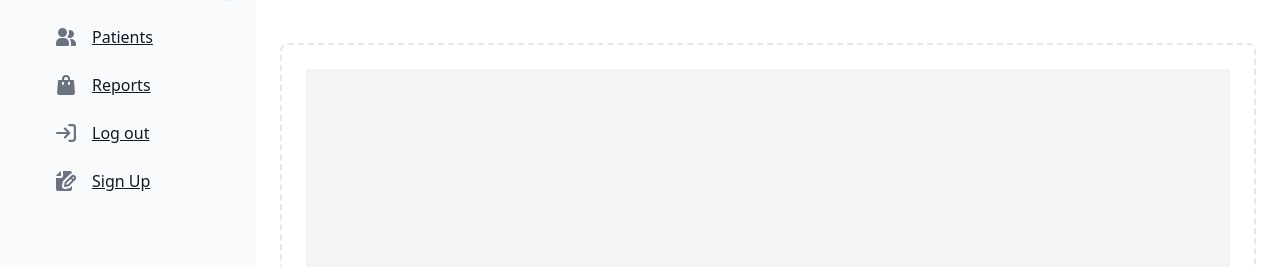
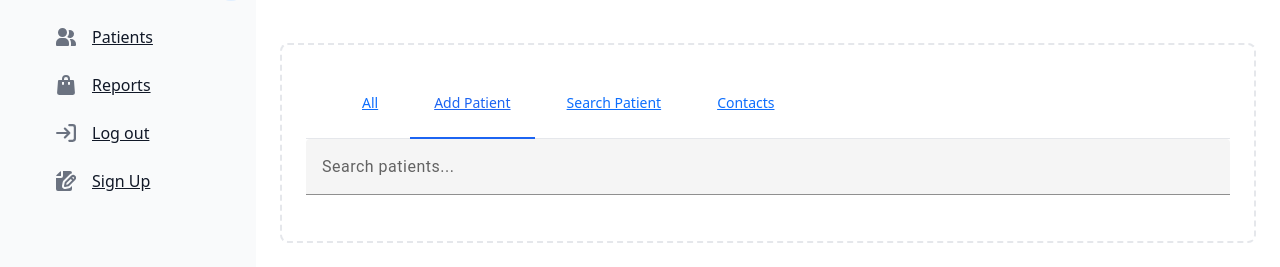
Before and after one commit to ShashithaU/hospital-management-system-front-end, an Angular app: page /patients/get-patient-details in a window 1280 px wide. Shown: the part 159-426 px from the top of the page. Built offline with nearby package versions, Linux system fonts and the light colour scheme.

Commit message:
search patient feature was added

```diff
--- a/package.json
+++ b/package.json
@@ -11,10 +11,12 @@
   "private": true,
   "dependencies": {
     "@angular/animations": "^18.2.0",
+    "@angular/cdk": "^18.2.14",
     "@angular/common": "^18.2.0",
     "@angular/compiler": "^18.2.0",
     "@angular/core": "^18.2.0",
     "@angular/forms": "^18.2.0",
+    "@angular/material": "^18.2.14",
     "@angular/platform-browser": "^18.2.0",
     "@angular/platform-browser-dynamic": "^18.2.0",
     "@angular/router": "^18.2.0",
--- a/src/app/app.config.ts
+++ b/src/app/app.config.ts
@@ -1,9 +1,10 @@
-import { ApplicationConfig, provideZoneChangeDetection } from '@angular/core';
+import { ApplicationConfig, importProvidersFrom, provideZoneChangeDetection } from '@angular/core';
 import { provideRouter } from '@angular/router';
+import { BrowserAnimationsModule } from '@angular/platform-browser/animations';
 
 import { routes } from './app.routes';
 import { provideHttpClient } from '@angular/common/http';
 
 export const appConfig: ApplicationConfig = {
-  providers: [provideZoneChangeDetection({ eventCoalescing: true }), provideRouter(routes),provideHttpClient()]
+  providers: [provideZoneChangeDetection({ eventCoalescing: true }), provideRouter(routes),provideHttpClient(),importProvidersFrom(BrowserAnimationsModule)]
 };
--- a/src/app/app.routes.ts
+++ b/src/app/app.routes.ts
@@ -3,6 +3,7 @@ import { ManagePatientComponent } from './patient/manage-patient/manage-patient.
 import { PatientRootComponent } from './patient/patient-root/patient-root.component';
 import { NotFountPageComponent } from './common/not-fount-page/not-fount-page.component';
 import { AddPatientComponent } from './patient/add-patient/add-patient.component';
+import { SearchPatientComponent } from './patient/search-patient/search-patient.component';
 
 export const routes: Routes = [
   {
@@ -16,6 +17,10 @@ export const routes: Routes = [
       {
         path:"add-patient",
         component:AddPatientComponent
+      },
+      {
+        path:"get-patient-details",
+        component:SearchPatientComponent
       }
     ],
   },
--- a/src/app/patient/patient-root/patient-root.component.html
+++ b/src/app/patient/patient-root/patient-root.component.html
@@ -7,7 +7,7 @@
             <a routerLink="add-patient"  class="inline-block p-4 text-blue-600 border-b-2 border-blue-600 rounded-t-lg active dark:text-blue-500 dark:border-blue-500" aria-current="page">Add Patient</a>
         </li>
         <li class="me-2">
-            <a routerLink="settings"  class="inline-block p-4 border-b-2 border-transparent rounded-t-lg hover:text-gray-600 hover:border-gray-300 dark:hover:text-gray-300">Settings</a>
+            <a routerLink="get-patient-details"  class="inline-block p-4 border-b-2 border-transparent rounded-t-lg hover:text-gray-600 hover:border-gray-300 dark:hover:text-gray-300">Search Patient</a>
         </li>
         <li class="me-2">
             <a routerLink="contacts"  class="inline-block p-4 border-b-2 border-transparent rounded-t-lg hover:text-gray-600 hover:border-gray-300 dark:hover:text-gray-300">Contacts</a>
--- /dev/null
+++ b/src/app/patient/search-patient/search-patient.component.html
@@ -0,0 +1,15 @@
+<div class="relative">
+    <mat-form-field class="w-full">
+      <input matInput
+             [formControl]="searchControl"
+             [matAutocomplete]="auto"
+             placeholder="Search patients...">
+    </mat-form-field>
+
+    <mat-autocomplete #auto="matAutocomplete" [displayWith]="displayFn">
+      <mat-option *ngFor="let patient of filteredPatients | async" [value]="patient">
+        {{ patient.name }}
+         ({{ patient.nic }})
+      </mat-option>
+    </mat-autocomplete>
+  </div>
--- /dev/null
+++ b/src/app/patient/search-patient/search-patient.component.ts
@@ -0,0 +1,42 @@
+import { Component, OnInit } from '@angular/core';
+import { MatAutocompleteModule } from '@angular/material/autocomplete';
+import { MatFormFieldModule } from '@angular/material/form-field';
+import { MatInputModule } from '@angular/material/input';
+import { FormControl, ReactiveFormsModule } from '@angular/forms';
+import { HttpClient } from '@angular/common/http';
+import { Observable, debounceTime, distinctUntilChanged, switchMap } from 'rxjs';
+import { CommonModule } from '@angular/common';
+@Component({
+  selector: 'app-search-patient',
+  standalone: true,
+  imports: [MatAutocompleteModule,
+    MatFormFieldModule,
+    MatInputModule,
+    ReactiveFormsModule,
+  CommonModule],
+  templateUrl: './search-patient.component.html',
+  styleUrl: './search-patient.component.css'
+})
+export class SearchPatientComponent implements OnInit {
+  searchControl = new FormControl();
+  filteredPatients!: Observable<any[]>;
+  apiUrl = 'http://localhost:8080/patient/search-by-name/'; // Update with your API URL
+
+  constructor(private http: HttpClient) {}
+
+  ngOnInit() {
+    this.filteredPatients = this.searchControl.valueChanges.pipe(
+      debounceTime(300), // wait 300ms after each keystroke
+      distinctUntilChanged(), // ignore if same as previous value
+      switchMap(term => term ? this.searchPatients(term) : [])
+    );
+  }
+
+  searchPatients(term: string): Observable<any[]> {
+    return this.http.get<any[]>(`${this.apiUrl}${term}`);
+  }
+
+  displayFn(patient: any): string {
+    return patient && patient.fullName ? patient.fullName : '';
+  }
+}
--- a/src/styles.css
+++ b/src/styles.css
@@ -1,3 +1,4 @@
+@import '@angular/material/prebuilt-themes/indigo-pink.css';
 @tailwind base;
 @tailwind components;
 @tailwind utilities;
```
Also changed, not shown: src/app/patient/search-patient/search-patient.component.css (added), 2 other files (tests, documents, lock files or other folders).
